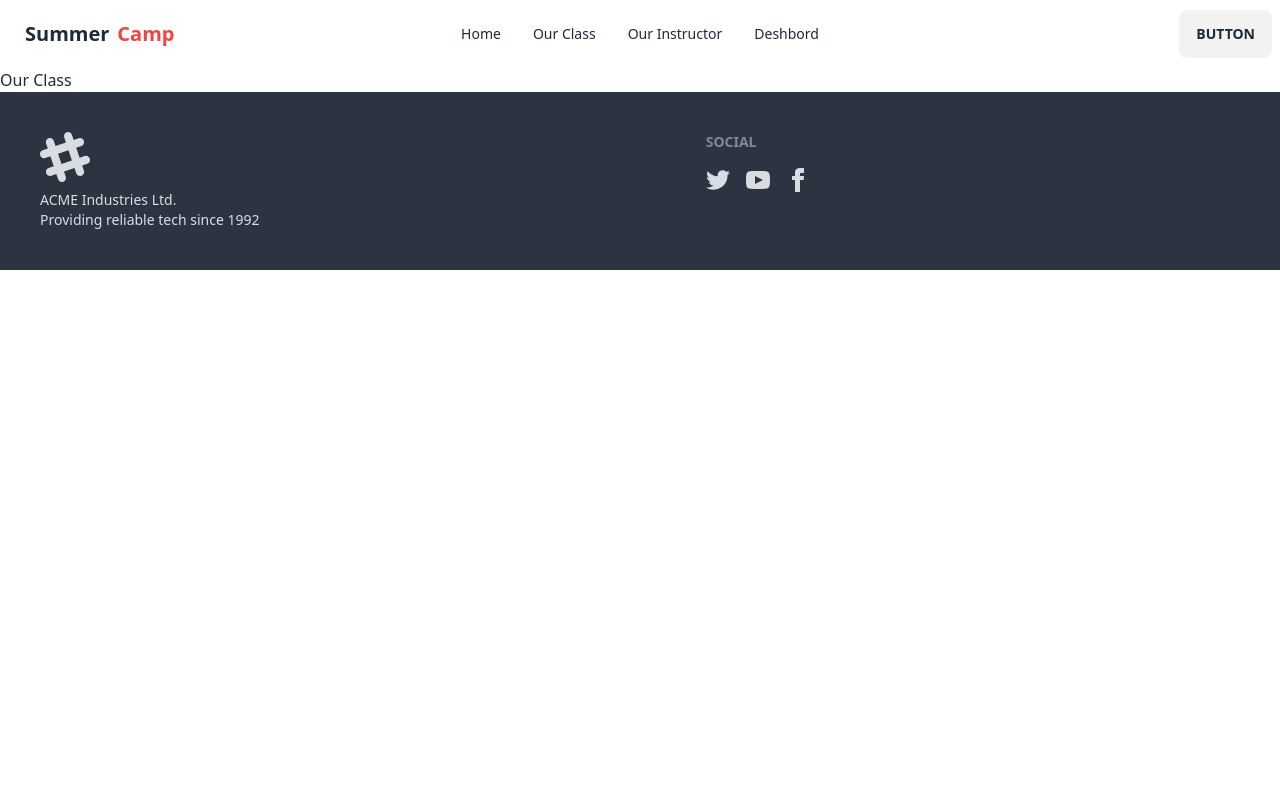
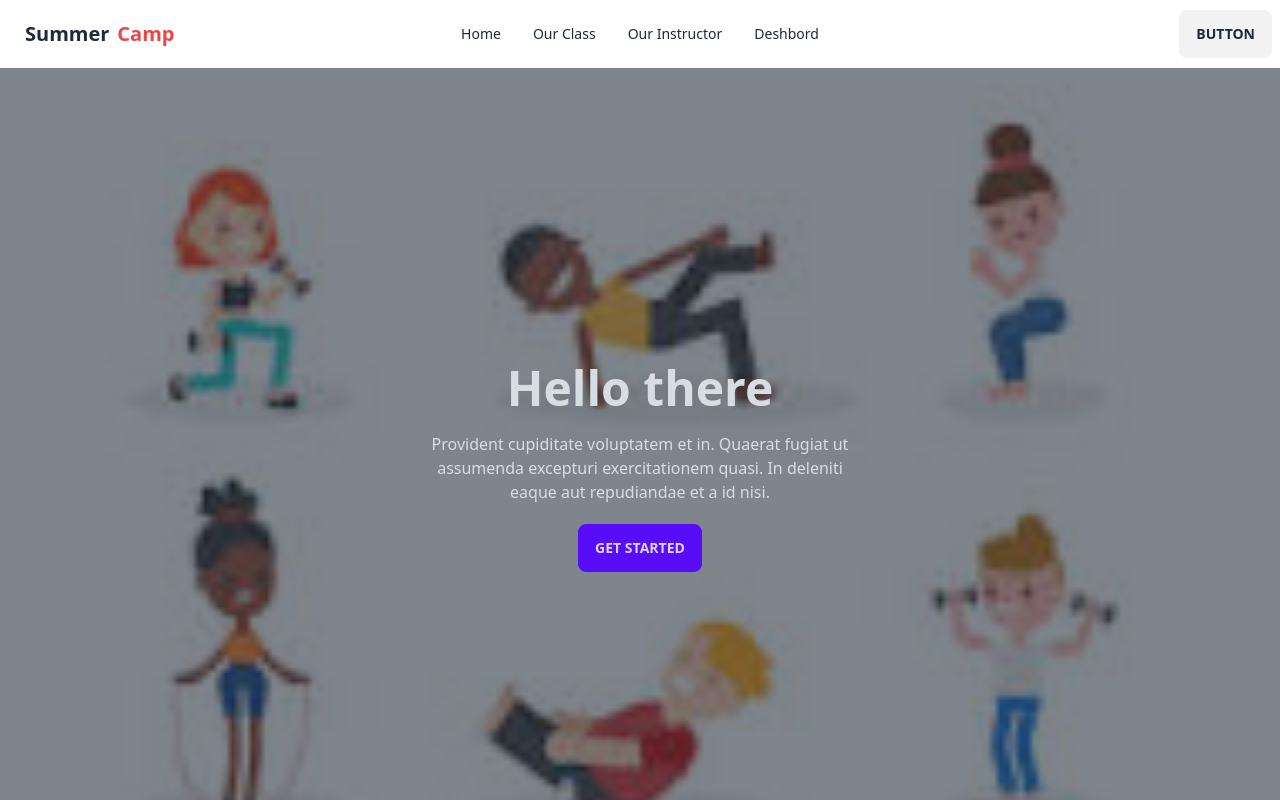
Before and after one commit to najmul19977/Summer-Camp-Client, a React (Vite) app: page /ourclass in a window 1280 px wide. Shown: the top 800 px of the page. Built offline with nearby package versions, Linux system fonts and the light colour scheme.

Commit message:
banner section commit

```diff
--- a/index.html
+++ b/index.html
@@ -4,7 +4,7 @@
     <meta charset="UTF-8" />
     <link rel="icon" type="image/svg+xml" href="/vite.svg" />
     <meta name="viewport" content="width=device-width, initial-scale=1.0" />
-    <title>Vite + React</title>
+    <title>Summer Camp</title>
   </head>
   <body>
     <div id="root"></div>
--- a/src/Pages/Deshbord/Deshbord.jsx
+++ b/src/Pages/Deshbord/Deshbord.jsx
@@ -1,9 +1,11 @@
-import React from 'react';
+
+
 
 const Deshbord = () => {
     return (
         <div>
             <h2>Deshbord</h2>
+
         </div>
     );
 };
--- a/src/Pages/Instructor/Instructor.jsx
+++ b/src/Pages/Instructor/Instructor.jsx
@@ -3,7 +3,7 @@ import React from 'react';
 const Instructor = () => {
     return (
         <div>
-            <h2>Instroctor page</h2>
+            <h2>Instroctor page </h2>
         </div>
     );
 };
--- a/src/Pages/OurClass/OurClass.jsx
+++ b/src/Pages/OurClass/OurClass.jsx
@@ -1,9 +1,17 @@
-import React from 'react';
+import Banner from "../Shared/Banner/Banner";
+
+
+
 
 const OurClass = () => {
     return (
         <div>
-            <h2>Our Class</h2>
+
+          <Banner></Banner>
+
+
+
+
         </div>
     );
 };
--- /dev/null
+++ b/src/Pages/Shared/Banner/Banner.jsx
@@ -0,0 +1,21 @@
+import React from 'react';
+import background from '../../../assets/image-ex/banner.jpg'
+
+const Banner = () => {
+    return (
+       <div>
+         <div className="hero min-h-screen" style={{backgroundImage:`url(${background})`}}>
+            <div className="hero-overlay bg-opacity-60"></div>
+            <div className="hero-content text-center text-neutral-content">
+                <div className="max-w-md">
+                    <h1 className="mb-5 text-5xl font-bold">Hello there</h1>
+                    <p className="mb-5">Provident cupiditate voluptatem et in. Quaerat fugiat ut assumenda excepturi exercitationem quasi. In deleniti eaque aut repudiandae et a id nisi.</p>
+                    <button className="btn btn-primary">Get Started</button>
+                </div>
+            </div>
+        </div>
+       </div>
+    );
+};
+
+export default Banner;
```
Also changed, not shown: src/assets/image-ex/banner.jpg (added).
